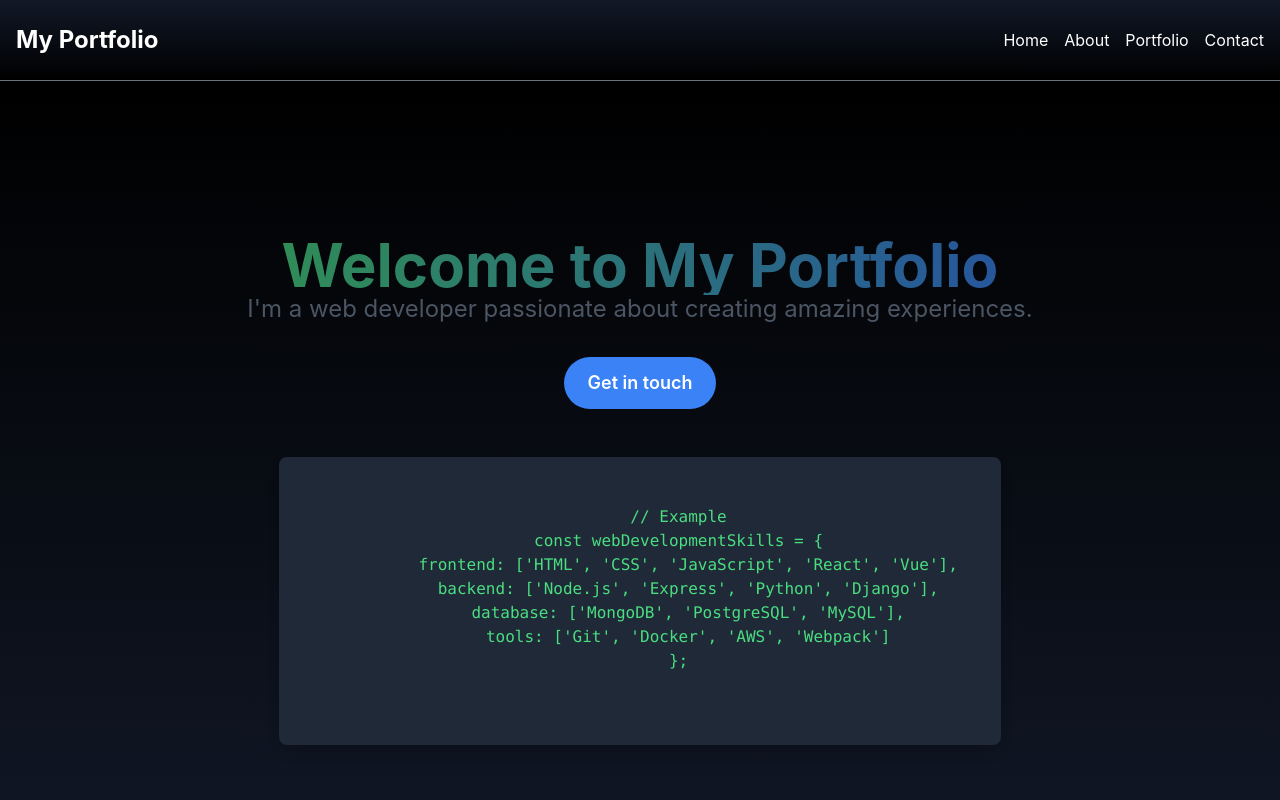
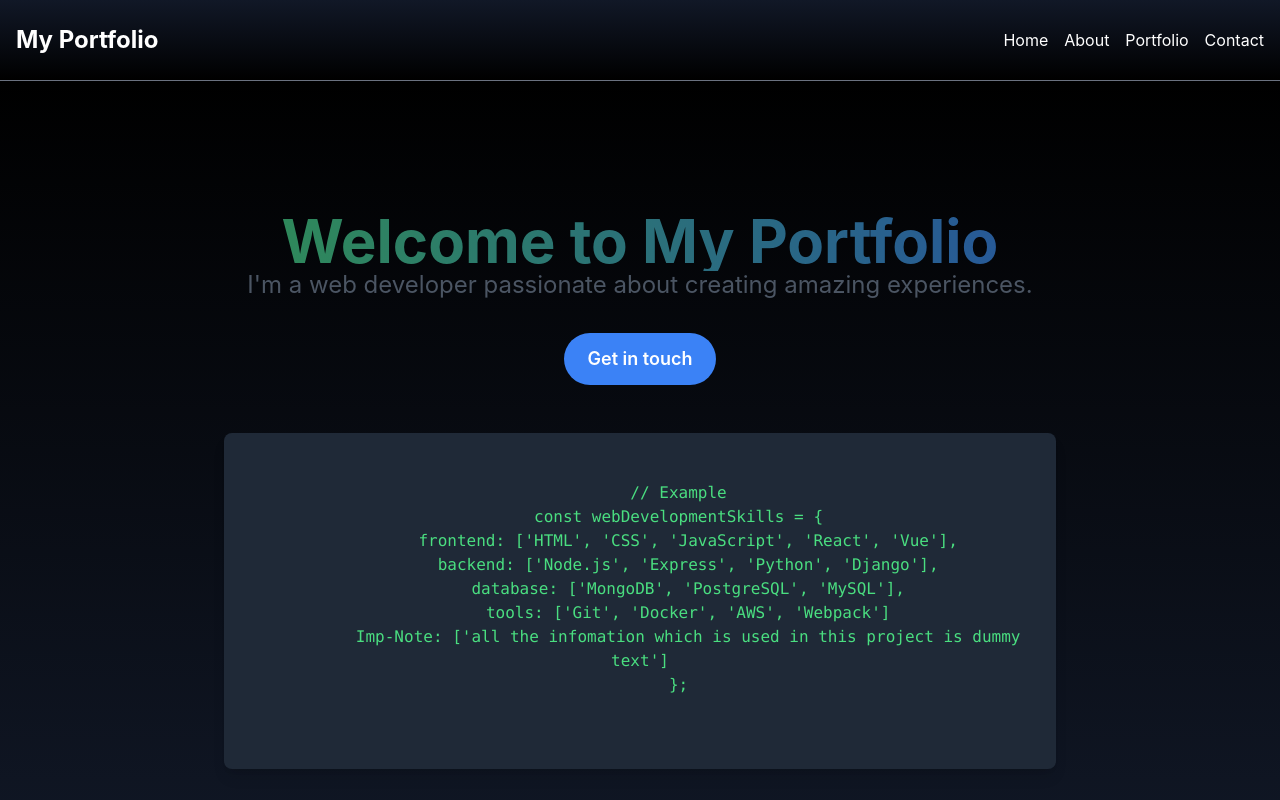
Before and after one commit to 49Harsh/marknox-protfolio-task, a React (Create React App) app: page / in a window 1280 px wide. Shown: the top 800 px of the page. Built offline with nearby package versions, Linux system fonts and the light colour scheme.

Commit message:
adding button url

```diff
--- a/src/components/About.js
+++ b/src/components/About.js
@@ -54,7 +54,8 @@ const About = () => {
             </div>
             <div className="mt-8 text-center">
               <a
-                href="#contact"
+                href="https://harsh-org-portfolio.netlify.app/"
+                target='_blank'
                 className="inline-block bg-blue-600 text-white px-8 py-3 rounded-full font-semibold hover:bg-blue-700 transition duration-300 transform hover:scale-105"
               >
                 Get in Touch
--- a/src/components/Home.js
+++ b/src/components/Home.js
@@ -60,8 +60,15 @@ const Home = () => {
           whileHover={{ scale: 1.05 }}
           whileTap={{ scale: 0.95 }}
           className="bg-blue-500 text-white px-6 py-3 rounded-full text-lg font-semibold hover:bg-blue-600 transition duration-300"
+
+        >
+        <a
+        href='https://harsh-org-portfolio.netlify.app/'
+        target='_blank'
         >
           Get in touch
+        </a>
+
         </motion.button>
 
         <motion.div
@@ -80,6 +87,7 @@ const Home = () => {
           backend: ['Node.js', 'Express', 'Python', 'Django'],
           database: ['MongoDB', 'PostgreSQL', 'MySQL'],
           tools: ['Git', 'Docker', 'AWS', 'Webpack']
+          Imp-Note: ['all the infomation which is used in this project is dummy text']
         };
 
             `}</code>
```
Also changed, not shown: 1 other file (tests, documents, lock files or other folders).
